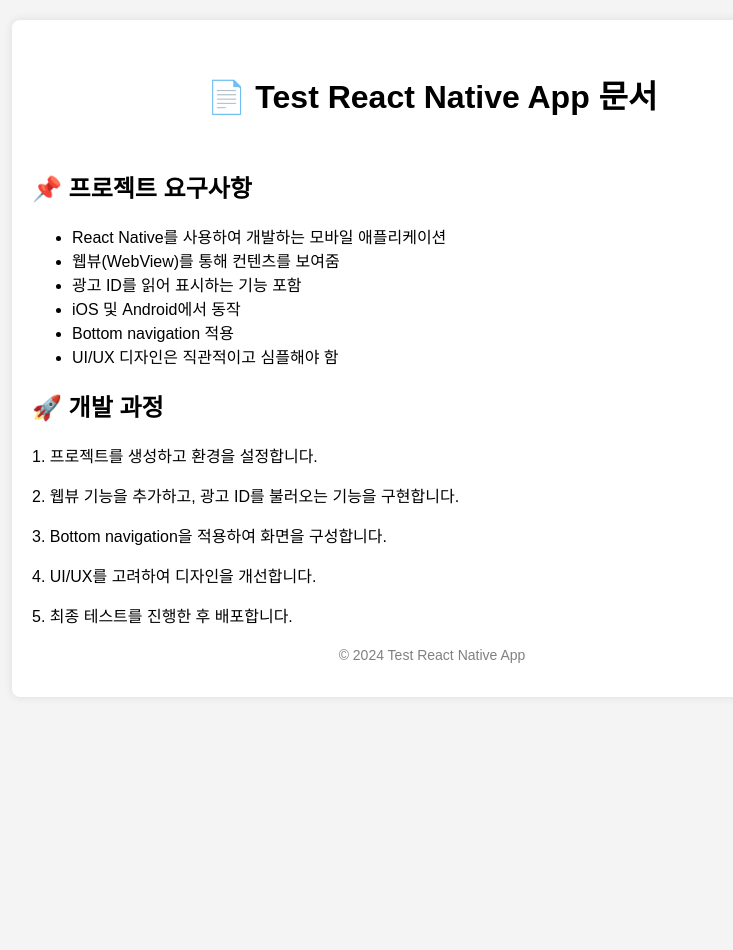
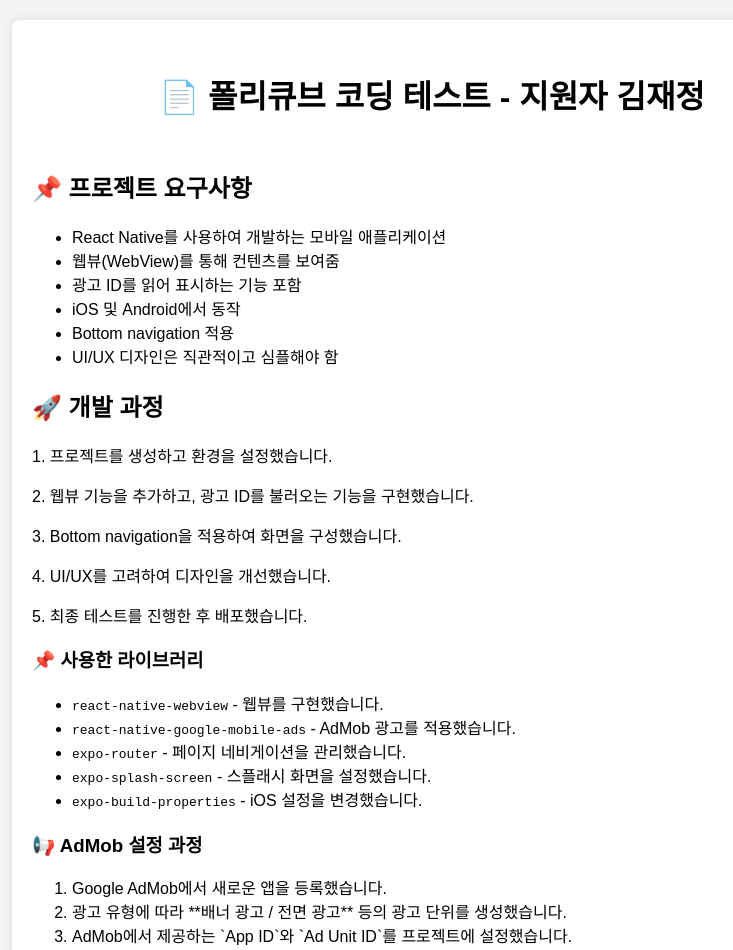
Before and after one commit to baebang/polycube-web, a React (Create React App) app: page / in a window 1280 px wide. Shown: the top 950 px of the page, without its empty margins (208-941 px from the left). Before the commit the page ends 800 px from the top, so only its background shows below. Built offline with nearby package versions, Linux system fonts and the light colour scheme.

Commit message:
Add: 작업내용 변경

```diff
--- a/src/App.tsx
+++ b/src/App.tsx
@@ -7,7 +7,7 @@ function App() {
   return (
     <div className="container">
       <header>
-        <h1>📄 Test React Native App 문서</h1>
+        <h1>📄 폴리큐브 코딩 테스트 - 지원자 김재정</h1>
       </header>
       <main>
         <Requirements />
--- a/src/components/DevelopmentProcess.tsx
+++ b/src/components/DevelopmentProcess.tsx
@@ -4,11 +4,29 @@ const DevelopmentProcess = () => {
   return (
     <div>
       <h2>🚀 개발 과정</h2>
-      <p>1. 프로젝트를 생성하고 환경을 설정합니다.</p>
-      <p>2. 웹뷰 기능을 추가하고, 광고 ID를 불러오는 기능을 구현합니다.</p>
-      <p>3. Bottom navigation을 적용하여 화면을 구성합니다.</p>
-      <p>4. UI/UX를 고려하여 디자인을 개선합니다.</p>
-      <p>5. 최종 테스트를 진행한 후 배포합니다.</p>
+      <p>1. 프로젝트를 생성하고 환경을 설정했습니다.</p>
+      <p>2. 웹뷰 기능을 추가하고, 광고 ID를 불러오는 기능을 구현했습니다.</p>
+      <p>3. Bottom navigation을 적용하여 화면을 구성했습니다.</p>
+      <p>4. UI/UX를 고려하여 디자인을 개선했습니다.</p>
+      <p>5. 최종 테스트를 진행한 후 배포했습니다.</p>
+
+      <h3>📌 사용한 라이브러리</h3>
+      <ul>
+        <li><code>react-native-webview</code> - 웹뷰를 구현했습니다.</li>
+        <li><code>react-native-google-mobile-ads</code> - AdMob 광고를 적용했습니다.</li>
+        <li><code>expo-router</code> - 페이지 네비게이션을 관리했습니다.</li>
+        <li><code>expo-splash-screen</code> - 스플래시 화면을 설정했습니다.</li>
+        <li><code>expo-build-properties</code> - iOS 설정을 변경했습니다.</li>
+      </ul>
+
+      <h3>📢 AdMob 설정 과정</h3>
+      <ol>
+        <li>Google AdMob에서 새로운 앱을 등록했습니다.</li>
+        <li>광고 유형에 따라 **배너 광고 / 전면 광고** 등의 광고 단위를 생성했습니다.</li>
+        <li>AdMob에서 제공하는 `App ID`와 `Ad Unit ID`를 프로젝트에 설정했습니다.</li>
+        <li>React Native에서 `react-native-google-mobile-ads` 라이브러리를 사용하여 광고를 표시했습니다.</li>
+        <li>배포 전에는 테스트 광고 ID를 사용하여 테스트를 진행하고, 실제 배포 시에는 실제 광고 ID로 변경했습니다.</li>
+      </ol>
     </div>
   );
 };
```
